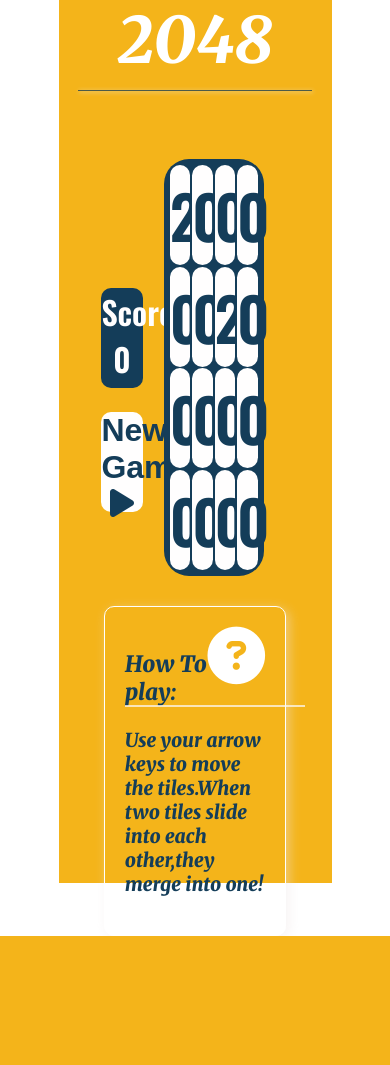
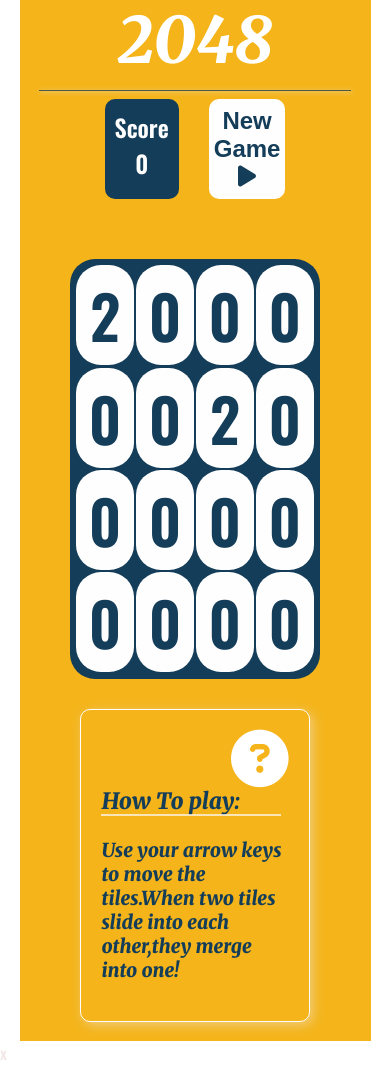
Before and after one commit to sagarmounika/2048, a PHP site: page / in a window 390 px wide. Before the commit the page ends 936 px from the top, so only its background shows below. Run offline with PHP 8.4, Linux system fonts and the light colour scheme; some libraries are stand-ins or nearby versions.

Commit message:
responsive

```diff
--- a/app.js
+++ b/app.js
@@ -20,6 +20,7 @@ function createBoard(){
 
 }
 createBoard();
+
 
 // Function to generate number 2 in a random square
 
--- a/index.html
+++ b/index.html
@@ -4,6 +4,7 @@
     <meta charset="UTF-8">
     <meta name="viewport" content="width=device-width, initial-scale=1.0">
     <link rel="stylesheet" href="style.css">
+
 
     <title>2048</title>
 </head>
@@ -17,7 +18,9 @@
              <div class="scorebox">
               Score <div id="score-value"> 0 </div>
              </div>
-            <button onClick="window.location.reload();">New Game <i class="fas fa-play"></i></button>
+            <button onClick="window.location.reload();">New Game
+              <br>
+            <i class="fas fa-play"></i></button>
         </div>
         </div>
       <div class="grid-panel">
@@ -29,7 +32,9 @@
     <div class="howtoplay"> <div><i class="fas fa-question-circle"></i></div>  <h3> How To play:  </h3> <p> Use your arrow keys to move the tiles.When two tiles slide into each other,they merge into one! </p></div>
   </div>
   <script src="https://kit.fontawesome.com/78fbc460dd.js" crossorigin="anonymous" ></script>
+
+<script src="https://unpkg.com/sweetalert/dist/sweetalert.min.js"></script>
 <script src="app.js"></script>
-<script src="https://unpkg.com/sweetalert/dist/sweetalert.min.js"></script>
+x
 </body>
 </html>
--- a/style.css
+++ b/style.css
@@ -1,127 +1,172 @@
-
 @import url('https://fonts.googleapis.com/css2?family=Merriweather:ital,wght@1,900&family=Oswald:wght@600&display=swap');
-body{
+body {
   box-sizing: border-box;
-  margin:0;
+  margin: 0;
   padding: 0;
-
   font-family: 'Oswald', sans-serif;
   color: rgb(243, 232, 232);
-  font-weight:40;
+  font-weight: 40;
 }
 
-.game-box{
-  height: 100vh;
-  background-color:  #F4B41A ;
-  width:60%;
-  margin:auto;
-  padding:5%;
-  }
-#game-panel{
-width:80%;
-margin: 0 auto;
-display: flex;
-justify-self: space-between;
-align-items: center;
+.game-box {
+  /* height: 100vh; */
 
+  background-color: #f4b41a;
+  width: 80%;
+  margin: auto;
+  height: 100%;
+  padding: 5%;
 }
-.score-panel{
-  width:20%;
-  text-align:center;
+hr {
+  display: block;
+  height: 0.5px;
+  border: 0;
+  border-top: 0.5px solid #143d59be;
+  box-shadow: 1px 1px 4px rgb(236, 236, 236);
+  margin-top: 30px;
 }
-.grid-panel{ width:80%; }
-.grid{
-  width:60%;
-  padding:5px;
-  margin:0 auto;
-  margin-top:60px;
-  height:50%;
-  display:flex;
-  flex-wrap: wrap;
-  background-color:#143D59;
-  border-radius: 25px;
+.howtoplay {
+  width: 60%;
+  margin: auto;
+  padding: 20px;
+  font-size: 1.2em;
+  font-family: 'Merriweather', serif;
+  color: #143d59;
+  margin-top: 30px;
+  border: 1px solid white;
+  border-radius: 10px;
+  box-shadow: 3px 3px 12px #eee6e67e;
 }
-.grid div{
-  width:23%;
-  height: 23%;
-  background-color: rgb(255, 254, 254);
-  font-weight: bold;
-  font-size: 60px;
-  text-align: center;
-  line-height: 100px;
-  margin:1%;
-  border-radius: 25px;
-  color:#143D59;
+#game-panel {
+  /* width: 80%; */
+  margin: 0 auto;
+  display: flex;
+  justify-content: space-around;
+  align-items: center;
 }
-button:hover{
-  color: rgb(255, 254, 254);
-  background-color:#143D59;
+.score-panel {
+  width: 20% !important;
+  display: flex;
+  justify-content: space-between;
+  flex-direction: column;
+  align-items: center;
 }
 
-button{
+.scoreboard {
+  color: rgb(255, 254, 254);
+  height: 100px;
+  border-radius: 10px;
+  text-align: center;
+  font-size: 1.5rem;
+  font-weight: 900;
+}
+.scorebox {
+  font-size: 1.5rem;
+  font-weight: 700;
+  background-color: #143d59 !important;
+  padding: 10px;
+  border-radius: 10px;
+}
+
+button {
   background-color: rgb(255, 254, 254);
-  color:#143D59;
-  width:100%;
-  height: 100px;
-  margin-top:30px;
+  color: #143d59;
+  width: 100%;
+  /* height: 100px; */
+  margin-top: 30px;
   border-radius: 10px;
-  padding: 0;
+  padding: 15px;
   border: none;
   font-size: 1em;
   font-weight: 700;
   cursor: pointer;
   outline: none;
 }
-.scoreboard{
+button:hover {
   color: rgb(255, 254, 254);
-  background-color:#143D59;
-  border-radius: 10px;
-  width:110%;
-  height: 100px;
-  font-size: 2em;
-  font-weight: 900;
+  background-color: #143d59;
 }
-.score-box{
-  font-size: 2em !important;
-  font-weight: 700;
-  padding:10px;
+.grid-panel {
+  width: 60%;
 }
-h2{
+.grid {
+  /* width:60%; */
+  padding: 5px;
+  margin: 0 auto;
+  margin-top: 60px;
+  /* height:50%; */
+  display: flex;
+  flex-wrap: wrap;
+  background-color: #143d59;
+  border-radius: 25px;
+}
+.grid div {
+  flex: 0 0 24%;
+  background-color: rgb(255, 254, 254);
+  font-weight: bold;
+  font-size: 60px;
+  text-align: center;
+  line-height: 100px;
+  margin: 0.5%;
+  border-radius: 25px;
+  border-color: white;
+  color: #143d59;
+}
+
+h2 {
   font-size: 4em;
   color: #fff;
   text-align: center;
   margin: -20px;
   font-family: 'Merriweather', serif;
 }
-hr { display: block; height: .5px; border: 0; border-top: .5px solid #143d59be; box-shadow: 1px 1px 4px rgb(236, 236, 236); margin-top:30px; }
- .howtoplay{
-   width:60%;
-   margin:auto;
-   padding:20px;
-   font-size: 1.2em;
-   font-family: 'Merriweather', serif;
-   color:#143D59;
-   margin-top:30px;
-   border:1px solid white;
-   border-radius:10px;
-   box-shadow: 3px 3px 12px #eee6e67e;
- }
- .howtoplay i{
-   font-size:3em;
-   color:white;
-   float: right;
-   text-align:center;
 
- }
- h3 {position: relative; }
+.howtoplay i {
+  font-size: 3em;
+  color: white;
+  float: right;
+  text-align: center;
+}
+h3 {
+  position: relative;
+  clear: both;
+}
 
-h3::after{
-content:"";
-position:absolute;
-top:100%;
-left:0%;
-width:180px;
-height:2px;
-margin-top:-1px;
-background:rgba(252, 250, 250, 0.712);
+h3::after {
+  content: '';
+  position: absolute;
+  top: 100%;
+  left: 0%;
+  width: 180px;
+  height: 2px;
+  margin-top: -1px;
+  background: rgba(252, 250, 250, 0.712);
 }
+@media (max-width: 1100px) {
+  #game-panel {
+    flex-direction: column;
+    display: flex;
+
+    font-size: 12px;
+  }
+  .grid-panel {
+    width: 80%;
+  }
+
+  .score-panel {
+    width: 100%;
+    text-align: center;
+  }
+  .scoreboard {
+    display: flex !important;
+    /* align-items: center; */
+    flex-direction: row !important;
+    justify-content: space-around !important;
+  }.scorebox{
+    margin-right: 30px!important;
+  }
+  button {
+    padding: 5px;
+    margin: 0;
+  }
+}
```
Also changed, not shown: 1 other file.
